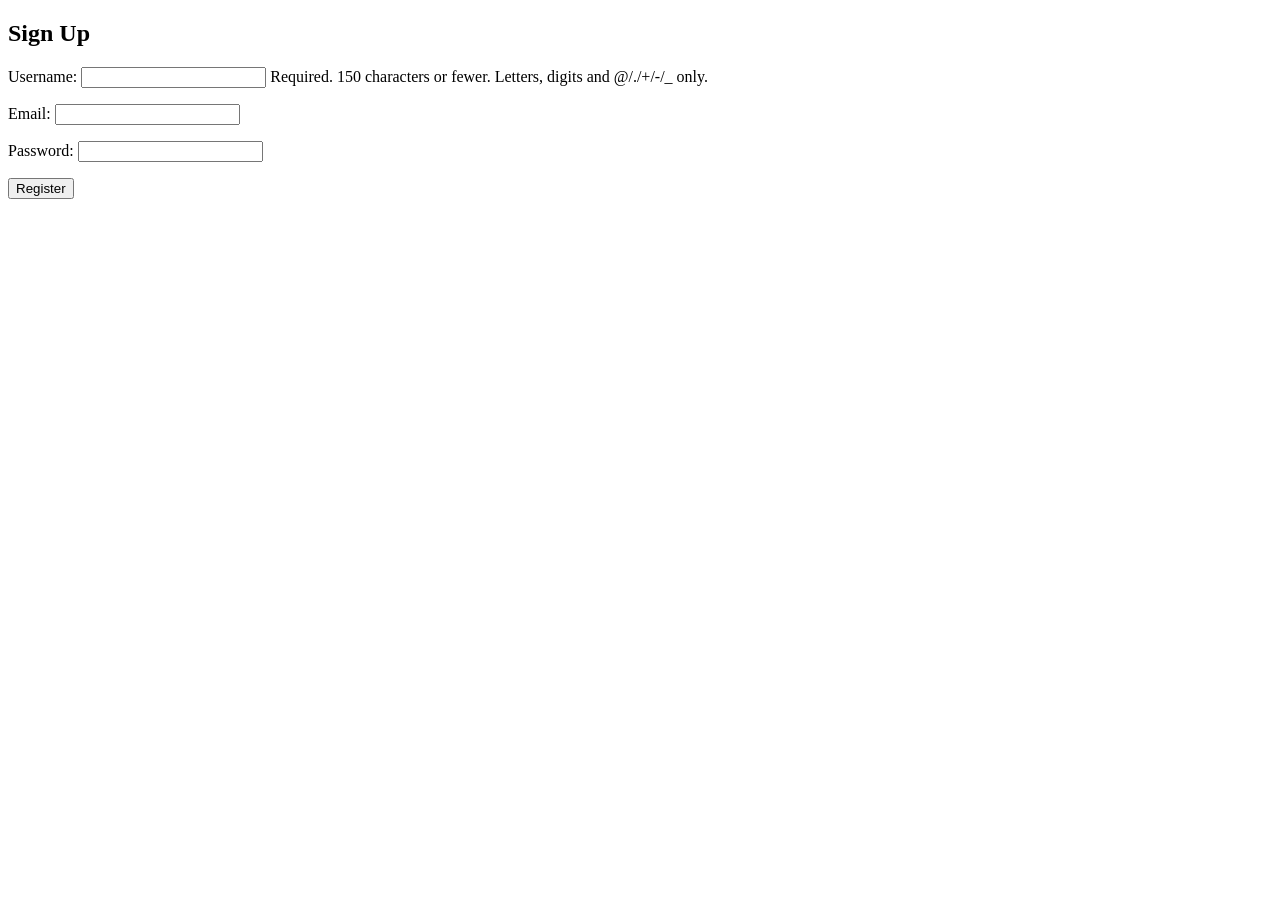
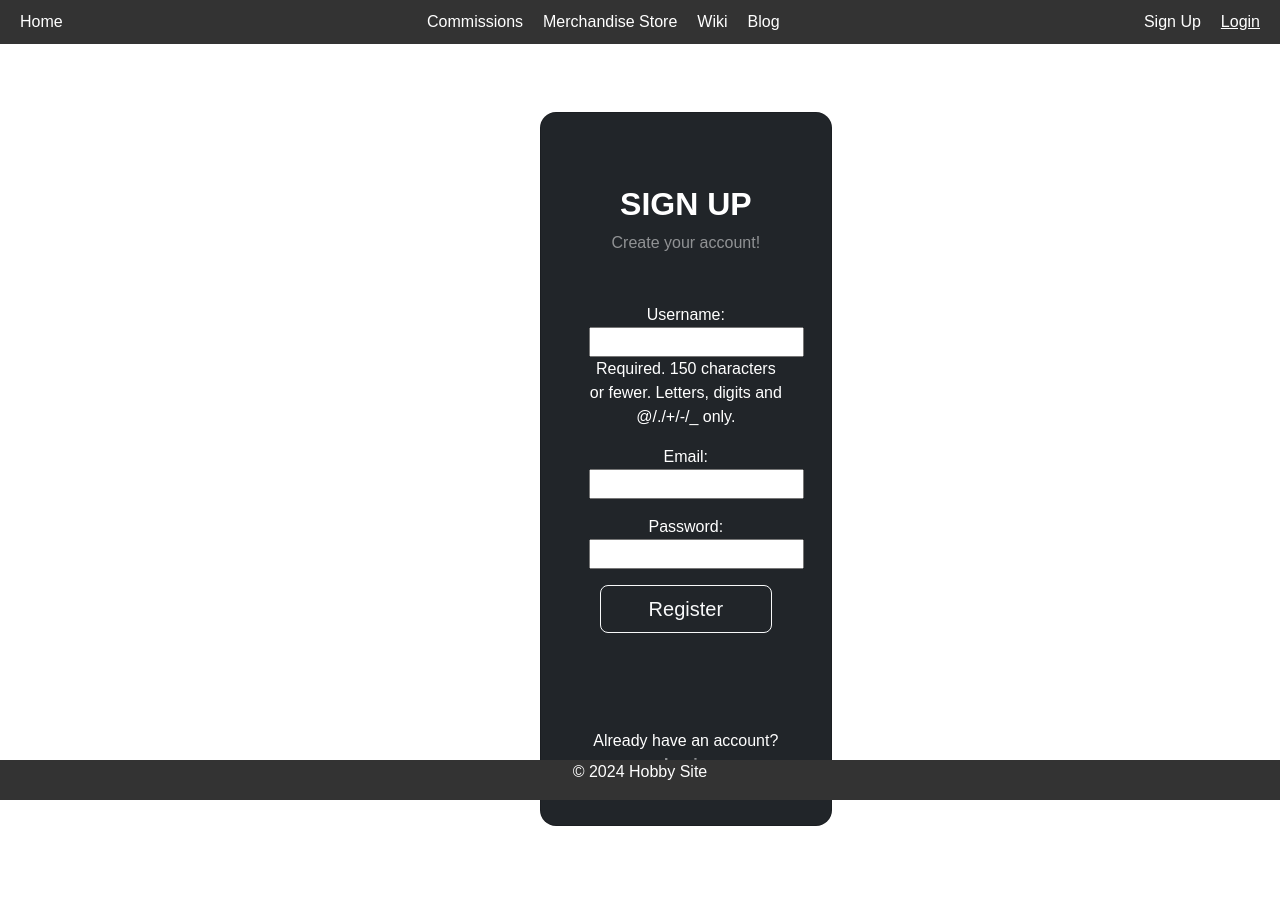
Before and after one commit to CyrilCDL/hobbysite-E-4, a Django app: page /profile/register/ in a window 1280 px wide. Before the commit the page ends 199 px from the top, so only its background shows below. Run offline with Django 5.2, Linux system fonts and the light colour scheme.

Commit message:
update register and base

```diff
--- a/hobbysite/templates/base.html
+++ b/hobbysite/templates/base.html
@@ -1,5 +1,7 @@
 <!DOCTYPE html>
 <head>
+    <link href="https://cdn.jsdelivr.net/npm/bootstrap@5.3.3/dist/css/bootstrap.min.css" rel="stylesheet"
+    integrity="sha384-QWTKZyjpPEjISv5WaRU9OFeRpok6YctnYmDr5pNlyT2bRjXh0JMhjY6hW+ALEwIH" crossorigin="anonymous">
     <style>
         body {
             font-family: Montserrat, sans-serif;
@@ -22,8 +24,9 @@
             justify-content: space-between;
             padding-top: 20px;
             margin-bottom: 60px;
+            margin-left: 500px;
+        }
 
-        }
         footer {
             position: fixed;
             left: 0;
@@ -33,14 +36,7 @@
             color: white;
             text-align: center;
         }
-        a:link {
-            color:#fff;
-            text-decoration:none;
-        }
-        a:visited{
-            color: blue;
-            text-decoration:none;
-        }
+
         .nav-link {
             color: white;
             text-decoration:none;
@@ -49,43 +45,92 @@
             display: inline;
             margin-right: 20px;
         }
-        .nav-visited{
-            color: blue
+
+        nav a{
+            color: white
+        }
+
+        #Nav {
+            display: flex; /* Use flexbox layout */
+            justify-content: space-between; /* Space elements evenly */
+        }
+
+        .nav-right {
+            display: flex; /* Use flexbox layout for the rightmost links */
+            margin-right: 20px;
+
+        }
+
+        .nav-middle {
+            flex-grow: 1; /* Allow middle links to grow and take up remaining space */
+            display: flex; /* Use flexbox layout for middle links */
+            justify-content: center; /* Center-align middle links */
+        }
+
+        .nav-left{
+            display: flex;
+            margin-left: 20px;
+        }
+
+        .login-button {
+        background-color: transparent;
+        color: inherit;
+        border: none;
+        /* Additional styling if needed */
+    }
+
+        main a:visited{
+            color:blue;
+        }
+
+        main a{
+            color:white
         }
 
     </style>
         {% block styles %}
         {% endblock %}
 </head>
-<body>
-    <div>
-        <nav id="Nav">
-            <a href="/commissions/list" class="nav-item nav-link nav-visited"> Commissions</a>
-            <a href="/merchstore/items" class="nav-item nav-link"> Merchandise Store</a>
-            <a href="/wiki/articles" class="nav-item nav-link"> Wiki </a>
-            <a href="/blog/articles" class="nav-item nav-link"> Blog </a>
-        </nav>
-    </div>
-    <main>
-        <div class="container">
-            <div id="content">
+<header>
+    <nav id="Nav">
+            <div class="nav-left">
+                <a href="/homepage/" class="nav-item nav-link"> Home </a>
+            </div>
+            <div class="nav-middle">
+                <a href="/commissions/list/" class="nav-item nav-link"> Commissions</a>
+                <a href="/merchstore/items/" class="nav-item nav-link"> Merchandise Store</a>
+                <a href="/wiki/articles/" class="nav-item nav-link"> Wiki </a>
+                <a href="/blog/articles/" class="nav-item nav-link"> Blog </a>
+            </div>
+            <div class="nav-right">
                 {% if request.user.is_authenticated %}
                     <form method="post" action = "{% url 'logout' %}">
                         {% csrf_token %}
-                        <button type="submit"> Log out</button>
+                        <button type="submit" class="login-button">Log out</button>
                     </form>
                 {% else %}
+                    <a href="/profile/register/" class="nav-item nav-link"> Sign Up </a>
                     <a href = "{% url 'login' %}" >Login</a>
                 {% endif %}
-                </div>
+            </div>
+
+
+</header>
+
+    <main class="d-flex justify-content-center align-items-center">
+        <div class="container">
                 {% block content %}
                 {% endblock %}
             </div>
         </div>
     </main>
+
+
     <footer>
         <div class="container">
             <p>&copy; {% now "Y" %} Hobby Site</p>
         </div>
     </footer>
+    <script src="https://cdn.jsdelivr.net/npm/bootstrap@5.3.3/dist/js/bootstrap.bundle.min.js"
+    integrity="sha384-YvpcrYf0tY3lHB60NNkmXc5s9fDVZLESaAA55NDzOxhy9GkcIdslK1eN7N6jIeHz" crossorigin="anonymous"></script>
 </body>
--- a/hobbysite/templates/register.html
+++ b/hobbysite/templates/register.html
@@ -1,11 +1,33 @@
-{% extends 'registration/regBase.html' %}
-{% load static %}
-{% block title %} Sign Up{% endblock %}
+{% extends 'base.html' %}
+
 {% block content %}
-<h2> Sign Up</h2>
-<form method="post">
-    {% csrf_token %}
-    {{ form.as_p }}
-    <button type="submit">Register</button>
-</form>
+<section class="vh-100 gradient-custom">
+  <div class="container py-5 h-100">
+      <div class="col-12 col-md-8 col-lg-6 col-xl-5">
+        <div class="card bg-dark text-white" style="border-radius: 1rem;">
+          <div class="card-body p-5 text-center">
+
+            <div class="mb-md-5 mt-md-4 pb-5">
+
+              <h2 class="fw-bold mb-2 text-uppercase">Sign Up</h2>
+              <p class="text-white-50 mb-5">Create your account!</p>
+
+              <form method="post">
+                {% csrf_token %}
+                {{ form.as_p }}
+
+                <button class="btn btn-outline-light btn-lg px-5" type="submit">Register</button>
+              </form>
+
+            </div>
+
+            <div>
+              <p class="mb-0">Already have an account? <a href="/accounts/login/" class="text-white-50 fw-bold">Login</a>
+              </p>
+            </div>
+        </div>
+      </div>
+    </div>
+  </div>
+</section>
 {% endblock %}
```
